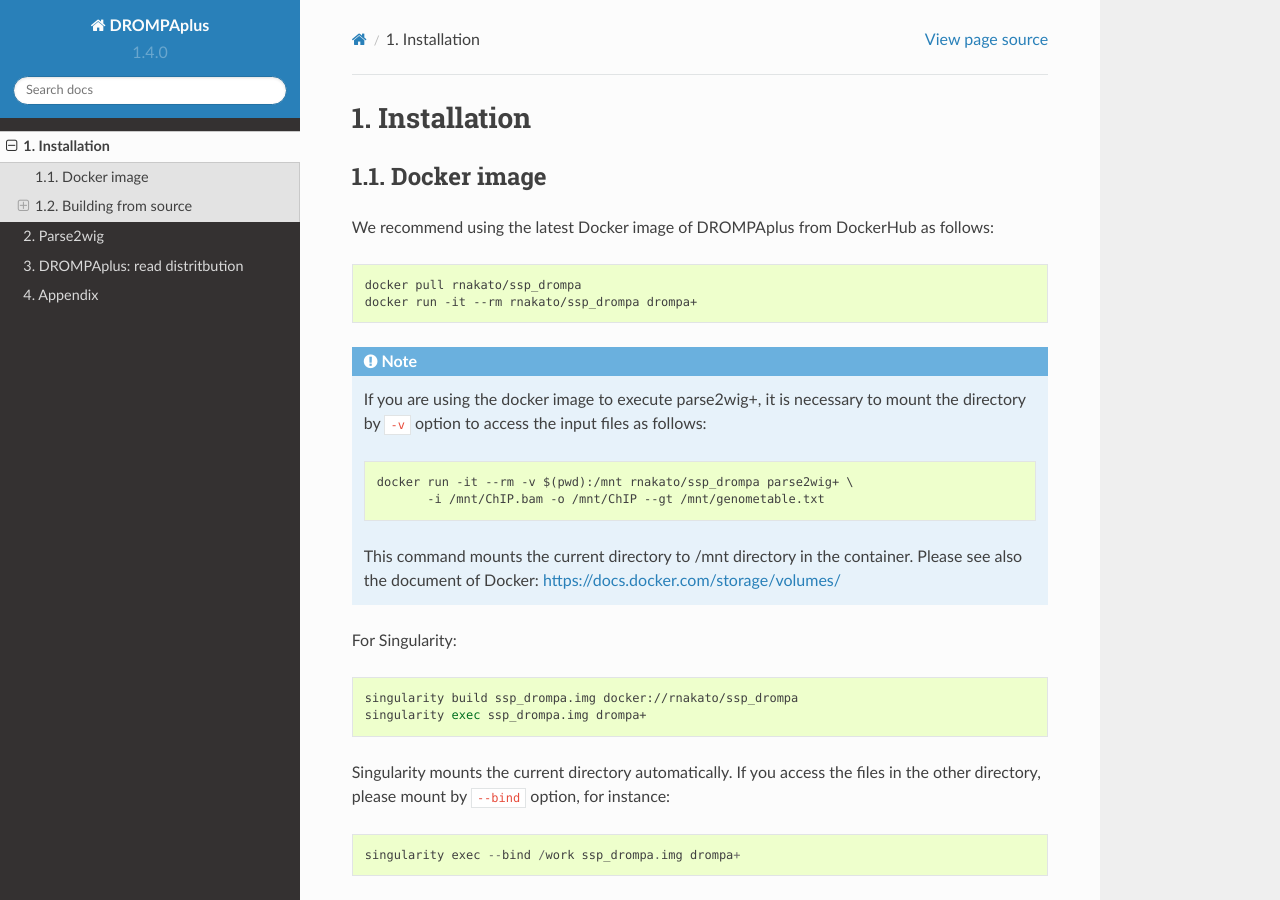
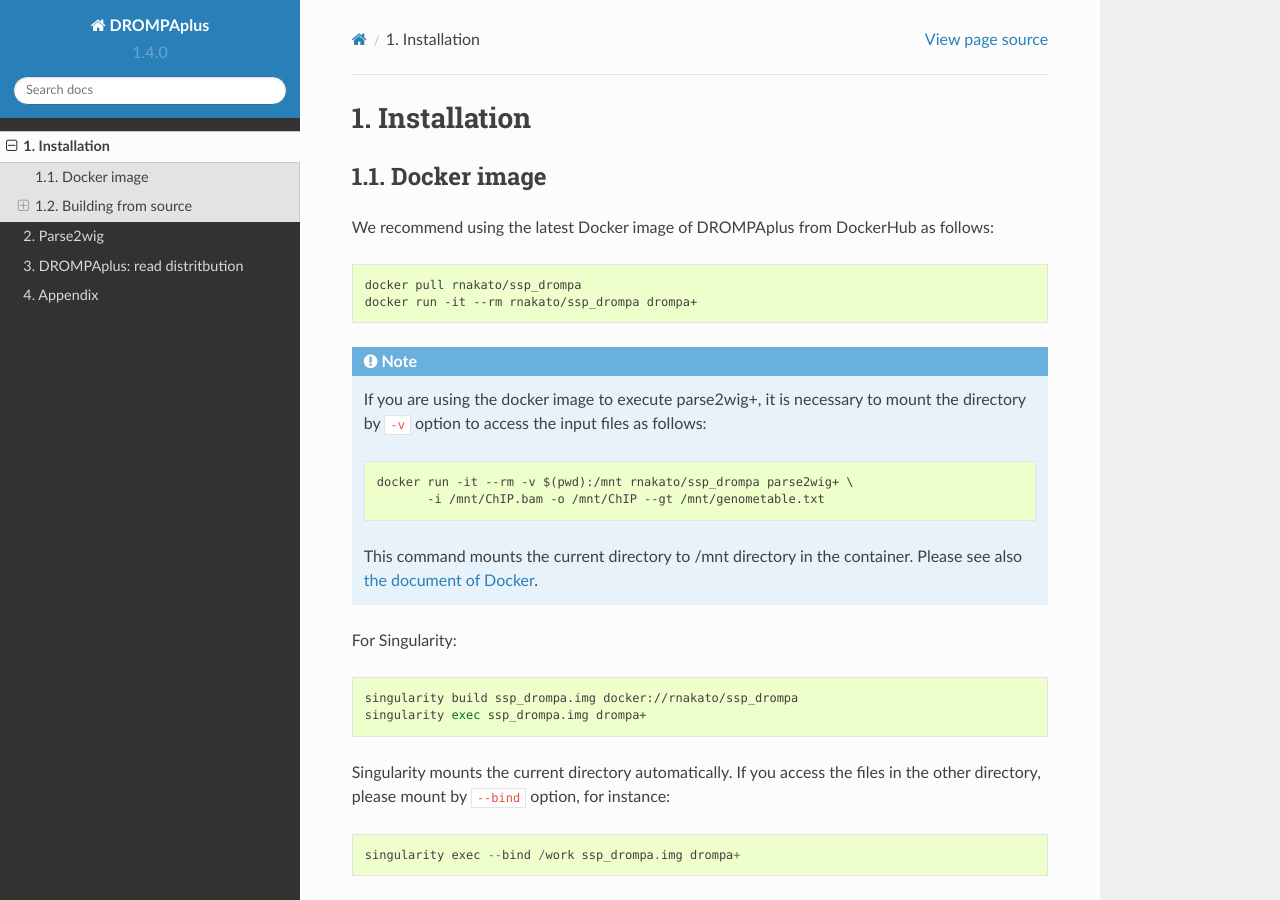
Before and after one commit to rnakato/DROMPAplus, a Sphinx documentation site: the page built from docs/content/Install.rst, in a window 1280 px wide and 900 px high. Built offline with Sphinx 7.4.7 and the Read the Docs theme 2.0.0, drawn with Linux system fonts in a browser that asks for light colours.

Commit message:
add docker in docs

```diff
--- a/docs/content/Install.rst
+++ b/docs/content/Install.rst
@@ -19,7 +19,7 @@
                -i /mnt/ChIP.bam -o /mnt/ChIP --gt /mnt/genometable.txt
 
     This command mounts the current directory to /mnt directory in the container.
-    Please see also the document of Docker: https://docs.docker.com/storage/volumes/
+    Please see also `the document of Docker <https://docs.docker.com/storage/volumes/>`_.
 
 For Singularity:
 
--- a/docs/content/parse2wig.rst
+++ b/docs/content/parse2wig.rst
@@ -25,7 +25,7 @@
                -i /mnt/ChIP.bam -o /mnt/ChIP --gt /mnt/genometable.txt
 
     This command mounts the current directory to /mnt directory in the container.
-    Please see also the document of Docker: https://docs.docker.com/storage/volumes/
+    Please see also `the document of Docker <https://docs.docker.com/storage/volumes/>`_.
 
 parse2wig+ allows multiple input files (separated by ",")::
 
```
